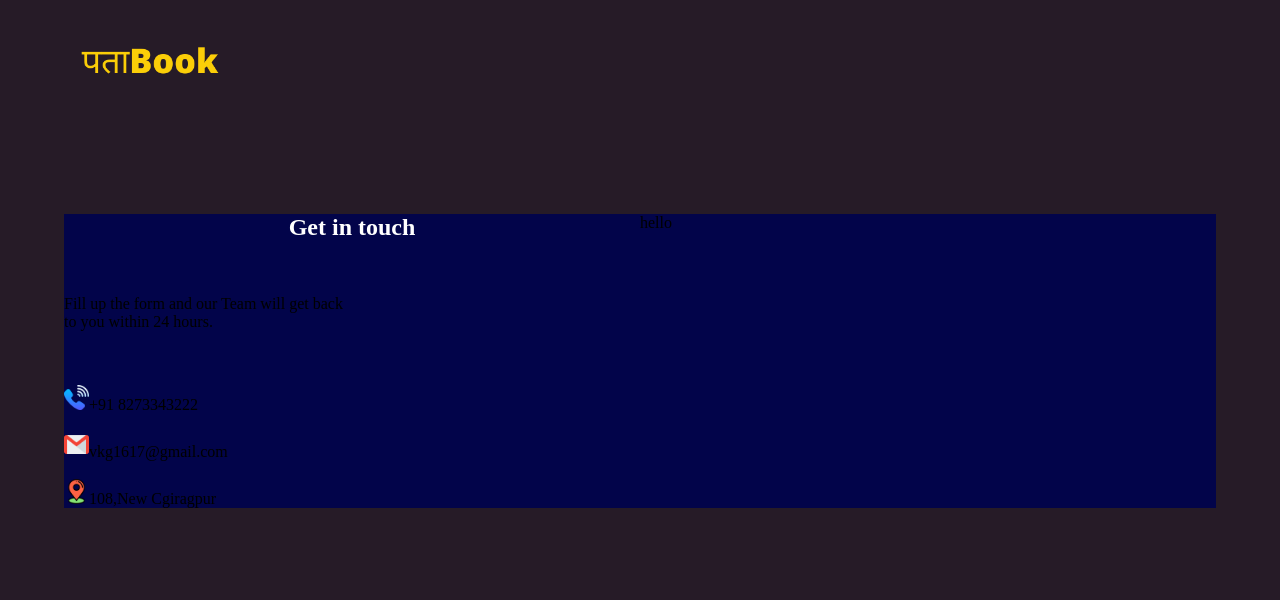
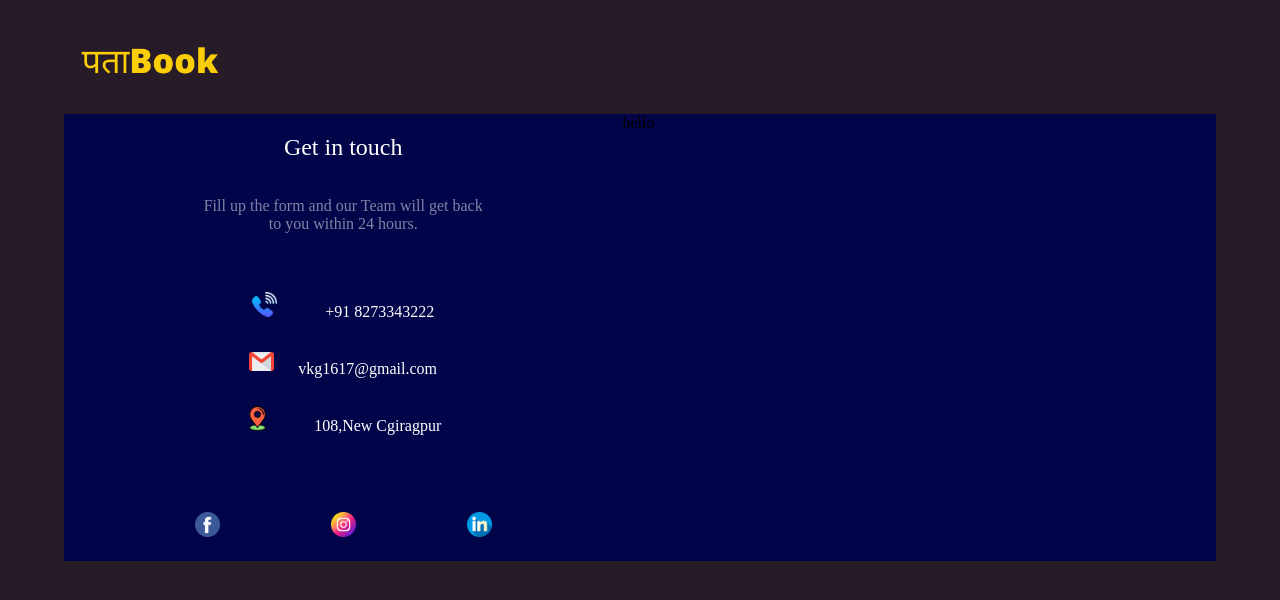
Before and after one commit to vivekgarrg/Pta-Book, a plain HTML site: page contactus.html in a window 1280 px wide. Drawn offline with Linux system fonts and the light colour scheme.

Commit message:
fifth commit

```diff
--- a/contactus.html
+++ b/contactus.html
@@ -11,15 +11,26 @@
     <img  class="logo" src="assets/पताBook (4).png" width="300" height="300" alt="">
      <div class="container">
          <div class="first">
-             <h2>Get in touch</h2>
+             <h2 class="text">Get in touch</h2>
+             <br><br>
+             <p class="sub-text">Fill up the form and our Team will get back <br>to you within 24 hours.</p>
              <br><br><br>
-             <p>Fill up the form and our Team will get back <br>to you within 24 hours.</p>
-             <br><br><br>
-             <img src="assets/phone-call.png" width="25" height="25" alt=""><span>+91 8273343222</span>
-             <br><br>
-             <img src="assets/gmail.png" width="25" height="25" alt=""><span>vkg1617@gmail.com</span>
-             <br><br>
-             <img src="assets/placeholder.png" width="25" height="25" alt=""><span>108,New Cgiragpur</span>
+
+            <div class="call"> <img src="assets/phone-call.png" width="25" height="25" alt="">&nbsp;&nbsp;&nbsp;&nbsp;&nbsp;&nbsp;&nbsp;&nbsp;&nbsp;&nbsp;&nbsp;&nbsp;<span>+91 8273343222</span></div>
+             <br>
+             <div class="email"><img  src="assets/gmail.png" width="25" height="25" alt="">&nbsp;&nbsp;&nbsp;&nbsp;&nbsp;&nbsp;<span>vkg1617@gmail.com</span></div>
+             <br>
+             <div class="map"> <img  src="assets/placeholder.png" width="25" height="25" alt="">&nbsp;&nbsp;&nbsp;&nbsp;&nbsp;&nbsp;&nbsp;&nbsp;&nbsp;&nbsp;&nbsp;<span>108,New Cgiragpur</span></div>
+             <br><br><br><br>
+
+             <div class="social-media">
+                 <div class="fb"> <img src="assets/facebook.png"     width="25" height="25" alt=""></div>
+                 <div class="insta"><img src="assets/instagram.png"    width="25" height="25" alt=""></div>
+                 <div class="linkedIn"><img src="assets/linkedin (3).png" width="25" height="25" alt=""></div>
+             </div>
+
+
+
          </div>
          <div class="second">
             <p>hello</p>
--- a/style/contactus.css
+++ b/style/contactus.css
@@ -15,15 +15,60 @@ body{
     display: flex;
     background-color: #02044A;
     flex-wrap: wrap;
+    margin-top: -100px;
 }
 .first{
-    width: 50%;
+    width: 45%;
+    padding: 20px;
+}
+.text{
+    color: white;
+    text-align: center;
+    font-weight: 20;
+
+}
+.call{
+   width: fit-content;
+   margin: auto;
+   padding: 5px;
+   color: white;
+}
+.call:hover{
+    border: 2px solid #0C75FF;;
+    border-radius: 6px;
+}
+.email{
+    width: fit-content;
+    margin: auto;
+    padding: 5px;
+    color: white;
+}
+.email:hover{
+    border: 2px solid #0C75FF;
+    border-radius: 6px;
+}
+.map{
+    width: fit-content;
+    margin: auto;
+    padding: 5px;
+    color: white;
+}
+.map:hover{
+    border: 2px solid #0C75FF;
+    border-radius: 6px;
+}
+.sub-text{
+    text-align: center;
+    color: white;
+    opacity: 0.5;
+}
+.social-media{
+    display: flex;
+    justify-content:space-evenly;
+}
+.social-media img{
+    cursor: pointer;
 }
 .second{
     width: 50%;
 }
-
-.first h2{
-    color: white;
-    text-align: center;
-}
```
Also changed, not shown: assets/facebook.png (added), assets/instagram.png (added), assets/linkedin (3).png (added).
